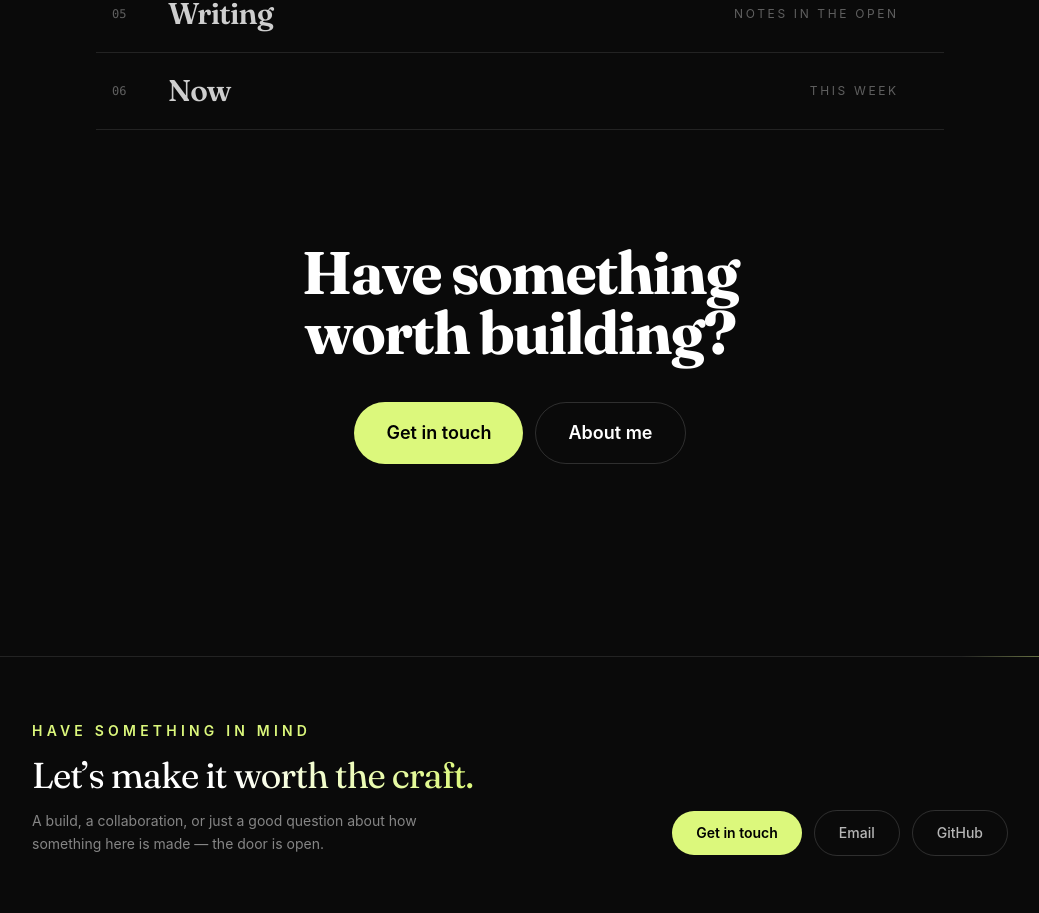
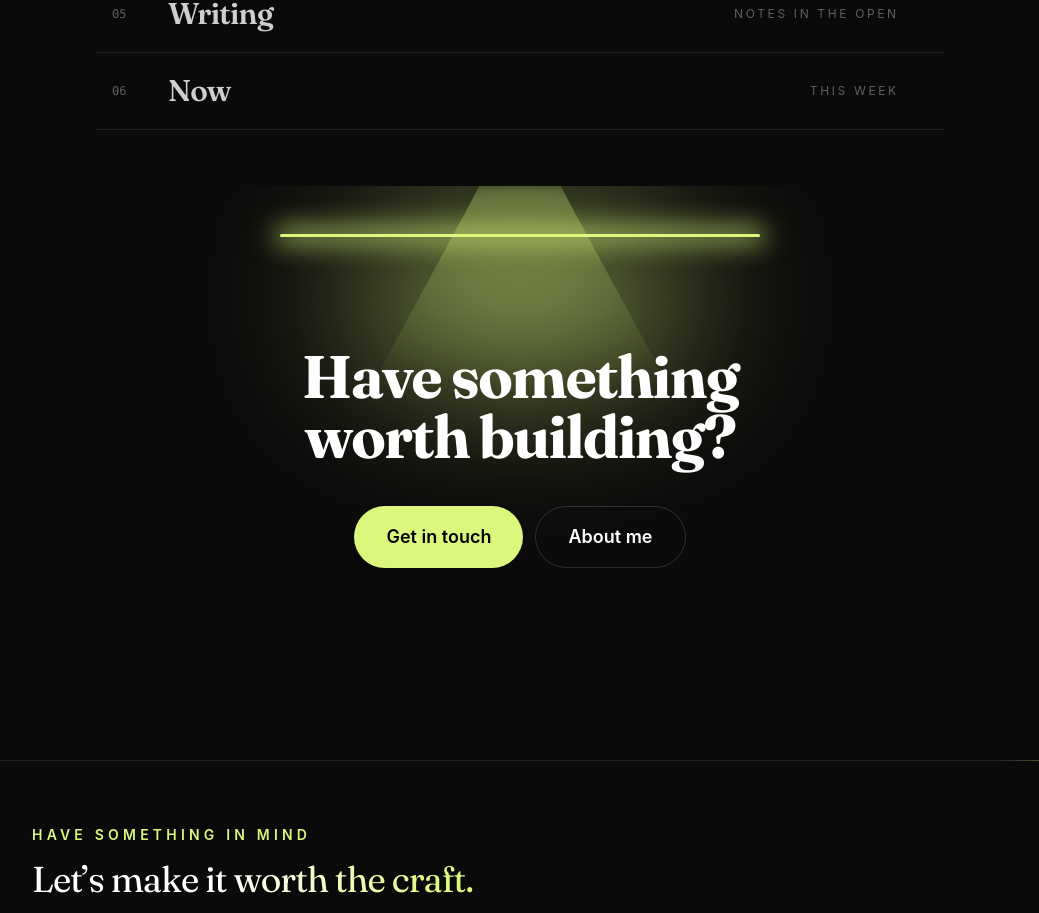
Before and after one commit to ArseniyCherednichenko/portfolio, a React (Vite) app: page /work in a window 1280 px wide. Shown: the part 1870-2783 px from the top of the page, without its empty margins (120-1159 px from the left). Built offline with nearby package versions, Linux system fonts and the light colour scheme.

Commit message:
Work: light the closing CTA with the Lamp — the statement switches on as you reach it

```diff
--- a/src/pages/Work.tsx
+++ b/src/pages/Work.tsx
@@ -4,6 +4,7 @@ import { Link } from 'react-router-dom'
 import { Reveal } from '../components/Reveal'
 import { Eyebrow } from '../components/Eyebrow'
 import { GradientText } from '../components/GradientText'
+import { Lamp } from '../components/Lamp'
 import { MagneticButton } from '../components/MagneticButton'
 import { AnimatedCounter } from '../components/AnimatedCounter'
 import { ProjectPoster } from '../components/ProjectPoster'
@@ -253,16 +254,14 @@ export default function Work() {
         </Reveal>
       </section>
 
-      {/* CTA */}
-      <section className="mx-auto w-full max-w-4xl px-6 py-24 text-center">
-        <Reveal>
+      {/* CTA — a closing statement the overhead lamp switches on as you reach it */}
+      <section className="mx-auto w-full max-w-4xl px-6 pb-24 pt-10 text-center">
+        <Lamp>
           <h2 className="font-display text-4xl font-bold tracking-tight sm:text-6xl">
             Have something
             <br />
             worth building?
           </h2>
-        </Reveal>
-        <Reveal delay={0.1}>
           <div className="mt-10 flex flex-wrap justify-center gap-3">
             <MagneticButton
               href="mailto:ars7ars3@gmail.com"
@@ -277,7 +276,7 @@ export default function Work() {
               About me
             </Link>
           </div>
-        </Reveal>
+        </Lamp>
       </section>
 
       <ProjectQuickLook project={preview} onClose={() => setPreview(null)} />
```
